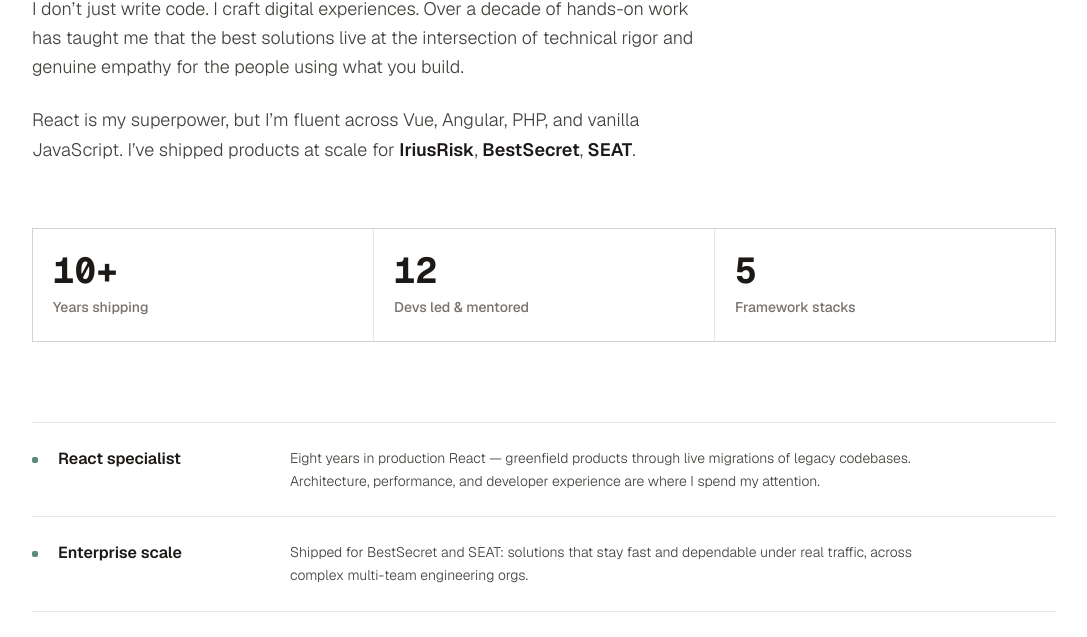
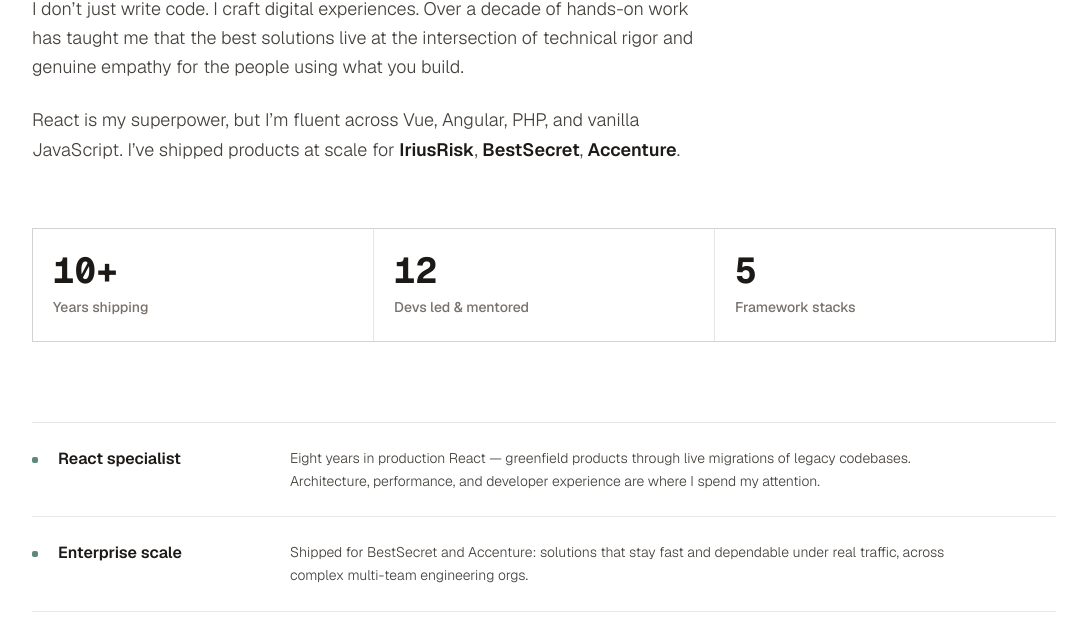
Before and after one commit to TommyHernandez/pthernandez-web-v3, a Next.js app: page / in a window 1280 px wide. Shown: the part 1136-1773 px from the top of the page, without its empty margins (96-1183 px from the left). Built offline with nearby package versions, Linux system fonts and the light colour scheme; no server answers.

Commit message:
Updated react and next versions. Modified company name.

```diff
--- a/app/components/About.tsx
+++ b/app/components/About.tsx
@@ -16,7 +16,7 @@
     },
     {
       title: "Enterprise scale",
-      body: "Shipped for BestSecret and SEAT: solutions that stay fast and dependable under real traffic, across complex multi-team engineering orgs.",
+      body: "Shipped for BestSecret and Accenture: solutions that stay fast and dependable under real traffic, across complex multi-team engineering orgs.",
     },
     {
       title: "Clean-code mindset",
@@ -62,7 +62,7 @@
             PHP, and vanilla JavaScript. I&rsquo;ve shipped products at scale
             for <span className="font-semibold text-ink">IriusRisk</span>,{" "}
             <span className="font-semibold text-ink">BestSecret</span>,{" "}
-            <span className="font-semibold text-ink">SEAT</span>.
+            <span className="font-semibold text-ink">Accenture</span>.
           </p>
         </div>
 
```
Also changed, not shown: package.json (+4 -4 lines), 1 other file (tests, documents, lock files or other folders).
